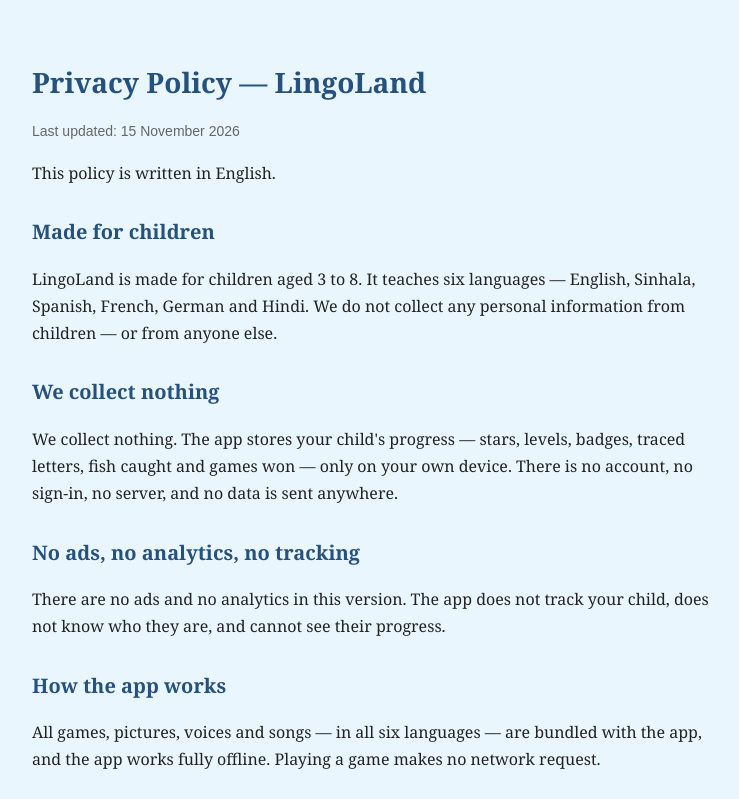
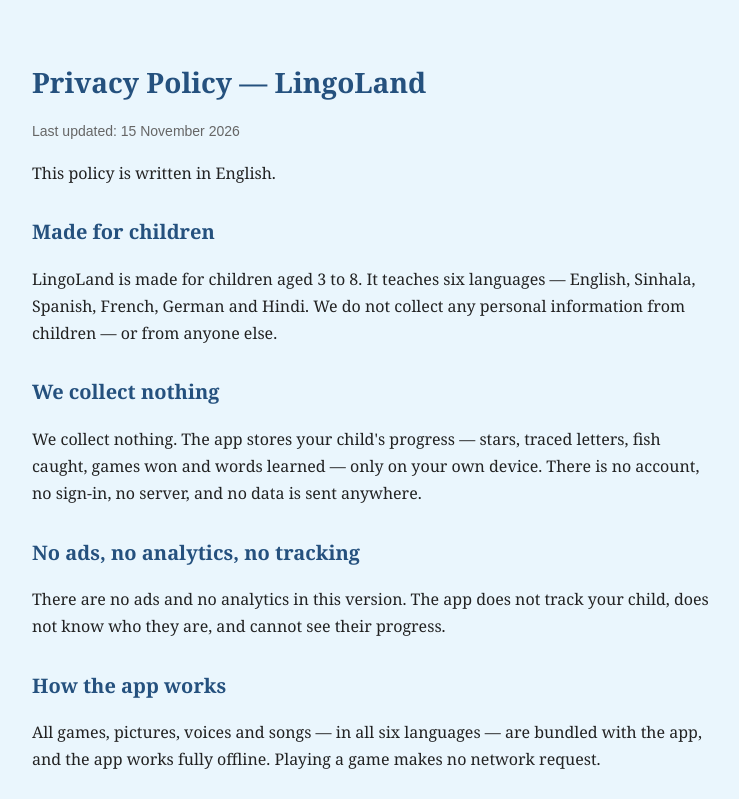
Before and after one commit to buddhikabms/lingoland-languages-privacy, a plain HTML site: page privacy-policy.html in a window 1280 px wide. Shown: the top 799 px of the page, without its empty margins (268-1007 px from the left). Drawn offline with Linux system fonts and the light colour scheme.

Commit message:
Privacy policy: describe the 6-language app's stored progress accurately (no levels/badges)

```diff
--- a/privacy-policy.html
+++ b/privacy-policy.html
@@ -24,7 +24,7 @@
 <p>LingoLand is made for children aged 3 to 8. It teaches six languages — English, Sinhala, Spanish, French, German and Hindi. We do not collect any personal information from children — or from anyone else.</p>
 
 <h2>We collect nothing</h2>
-<p>We collect nothing. The app stores your child's progress — stars, levels, badges, traced letters, fish caught and games won — only on your own device. There is no account, no sign-in, no server, and no data is sent anywhere.</p>
+<p>We collect nothing. The app stores your child's progress — stars, traced letters, fish caught, games won and words learned — only on your own device. There is no account, no sign-in, no server, and no data is sent anywhere.</p>
 
 <h2>No ads, no analytics, no tracking</h2>
 <p>There are no ads and no analytics in this version. The app does not track your child, does not know who they are, and cannot see their progress.</p>
```
